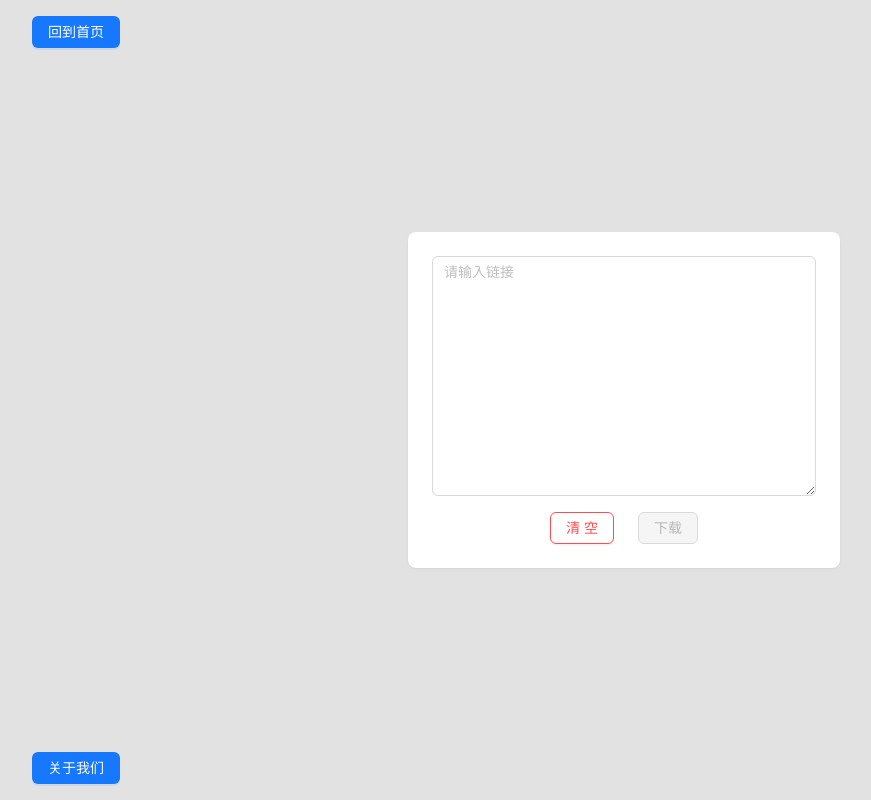
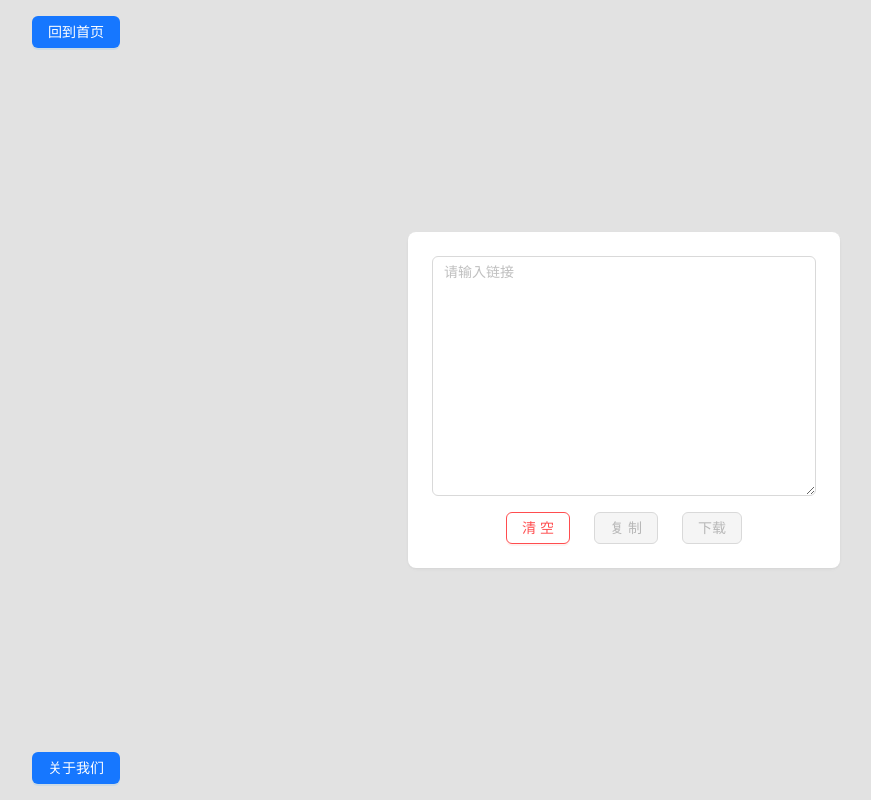
Before and after one commit to cc332030/tools, a React (Create React App) app: page /download-proxy in a window 1280 px wide. Shown: the whole page, without its empty margins (16-887 px from the left). Built offline with nearby package versions, Linux system fonts and the light colour scheme.

Commit message:
feat: copy proxy url

```diff
--- a/src/view/DownloadProxy.jsx
+++ b/src/view/DownloadProxy.jsx
@@ -1,8 +1,9 @@
-import {Button, Input, Space} from 'antd';
+import {Button, Input, message, Space} from 'antd';
 import CCard from "component/CCard";
 import Framework from "component/Framework";
 import HttpScheme from "constant/HttpScheme";
 import React, {useRef, useState} from 'react';
+import {copyToClipboard} from "utils/PageUtils";
 
 import ReactUtils from "utils/ReactUtils";
 
@@ -11,17 +12,25 @@ const {TextArea} = Input;
 function DownloadProxy() {
 
     const [value, setValue] = useState('');
-    const decodeValue = !value ? '' : `/proxy?url=${decodeURIComponent(value.trim())}`;
+    const decodeValue = !value ? '' : decodeURIComponent(value.trim())
+    const proxyUrl = !decodeValue ? decodeValue : `/proxy?url=${decodeValue}`
 
     const aButton = useRef(null);
 
+    const [messageApi, contextHolder] = message.useMessage();
+
+    const copySuccess = () => {
+        messageApi.info('复制成功!')
+    };
+
     return (
         <Framework>
+            {contextHolder}
             <CCard>
 
                 <a ref={aButton}
                    className={'display-none'}
-                   href={!decodeValue ? '#' : decodeValue}
+                   href={!proxyUrl ? '#' : proxyUrl}
                 />
 
                 <TextArea
@@ -47,6 +56,14 @@ function DownloadProxy() {
                     <Button danger
                             onClick={() => setValue('')}
                     >清空</Button>
+
+                    <Button type={'primary'}
+                            disabled={!decodeValue}
+                            onClick={() => {
+                                copyToClipboard(proxyUrl)
+                                copySuccess()
+                            }}
+                    >复制</Button>
 
                     <Button type={'primary'}
                             disabled={!decodeValue}
```
